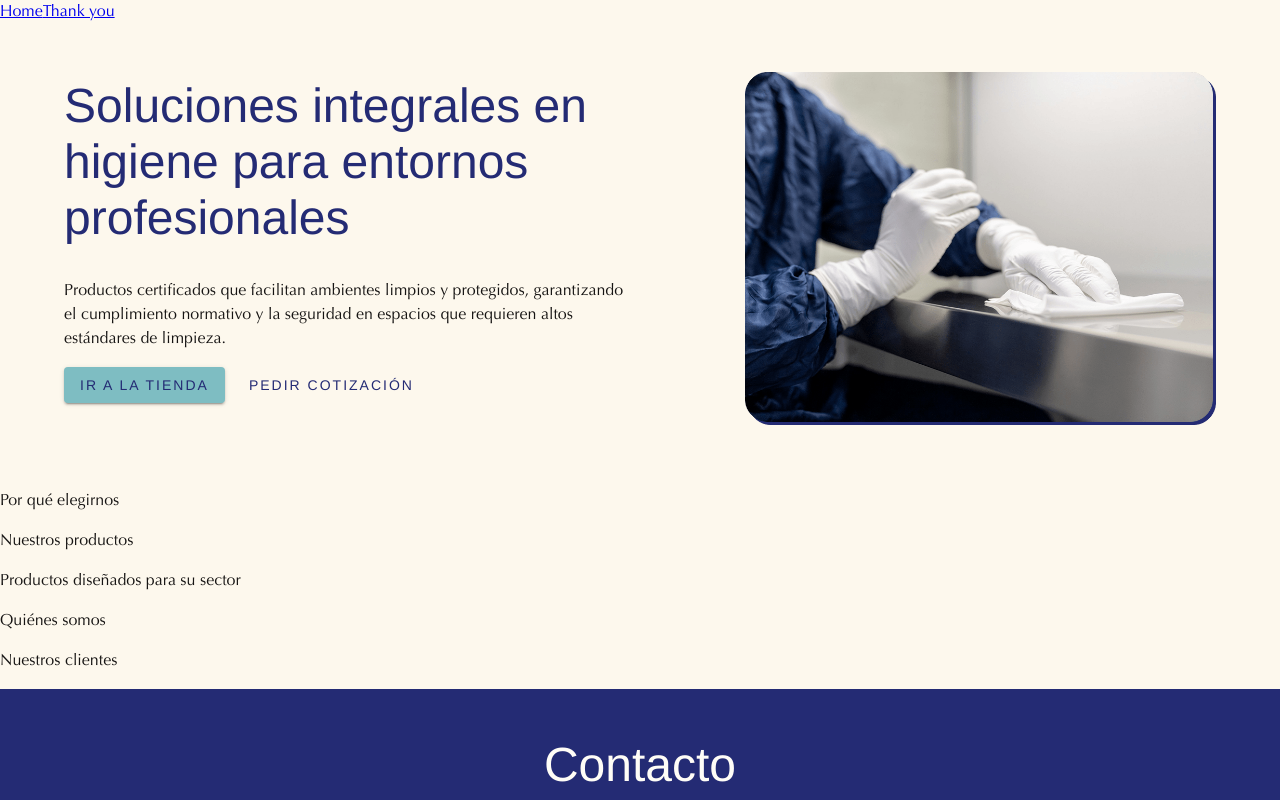
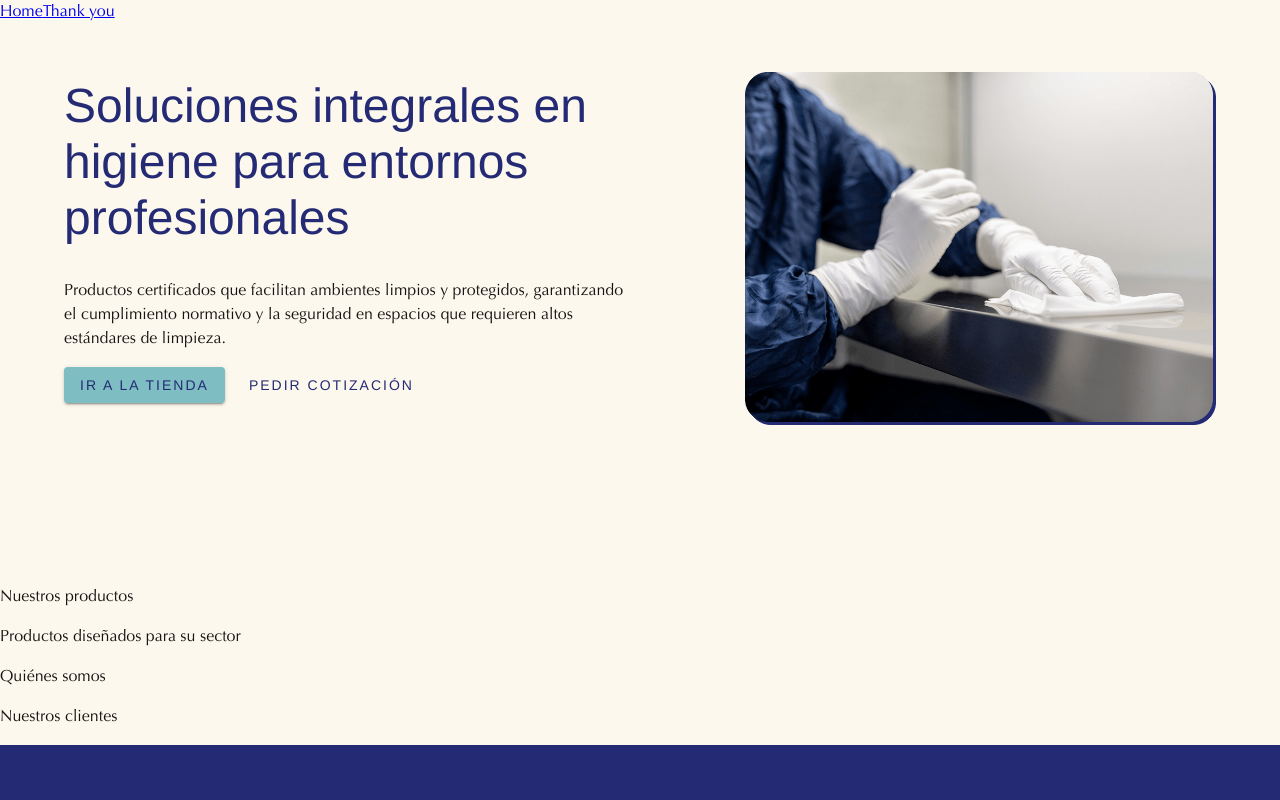
Before and after one commit to pazspera/liquid-sound-landing, a React (Vite) app: page / in a window 1280 px wide. Shown: the top 800 px of the page. Built offline with nearby package versions, Linux system fonts and the light colour scheme; a web font is replaced by a local one.

Commit message:
Update layout btns en Hero. Inicio maquetación PorQueElegirnos

```diff
--- a/src/sections/Hero/Hero.jsx
+++ b/src/sections/Hero/Hero.jsx
@@ -8,7 +8,7 @@ export default function Hero() {
     <>
       <Container maxWidth="lg" sx={{ py: theme.layout.sectionPadding }}>
         <Grid container direction="row" spacing={2} sx={{ display: "flex", alignItems: "center"}}>
-          <Grid size={{ xs: 12, md: 6, lg: 6 }}>
+          <Grid item size={{ xs: 12, md: 6, lg: 6 }}>
             <Typography
               variant="h3"
               component="h1"
@@ -23,12 +23,12 @@ export default function Hero() {
             <Typography component="p">
               Productos certificados que facilitan ambientes limpios y protegidos, garantizando el cumplimiento normativo y la seguridad en espacios que requieren altos estándares de limpieza.
             </Typography>
-            <Box sx={{ display: "flex", flexDirection: { xs: "column", md: "row"}, gap: 2, padding: "16px 0", alignItems: "left" }}>
+            <Box sx={{ display: "flex", flexDirection: { xs: "column", sm: "row"}, gap: 2, padding: "16px 0", alignItems: "left" }}>
               <Button variant="contained" component="a" href="https://www.liquidsound.com.ar/" target="_blank" rel="noopener noreferrer">Ir a la tienda</Button>
               <Button variant="text" href="#contacto">Pedir cotización</Button>
             </Box>
           </Grid>
-          <Grid size={{ xs: 12, md: 6, lg: 5 }} offset={{ lg: 1 }}>
+          <Grid item size={{ xs: 12, md: 6, lg: 5 }} offset={{ lg: 1 }}>
             <CardMedia
               component="img"
               image="/img/hero-img.png"
--- a/src/sections/PorQueElegirnos/PorQueElegirnos.jsx
+++ b/src/sections/PorQueElegirnos/PorQueElegirnos.jsx
@@ -1,9 +1,16 @@
+import { useTheme } from "@mui/material/styles";
+import { Container, Grid } from "@mui/material";
 
 export default function  PorQueElegirnos() {
+  const theme = useTheme();
 
   return (
     <>
-      <p>Por qué elegirnos</p>
+      <Container maxWidth="lg" sx={{ py: theme.layout.sectionPadding }}>
+        <Grid container>
+          <Grid></Grid>
+        </Grid>
+      </Container>
     </>
   )
 }
```
